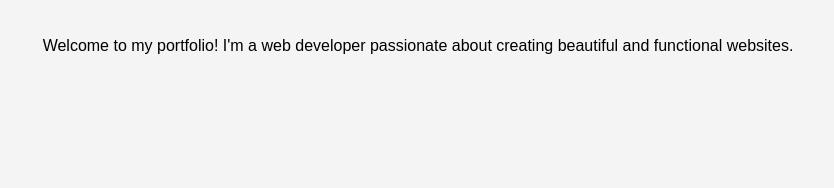
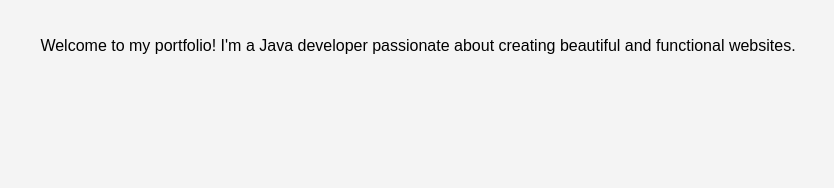
Before and after one commit to aman-3701/Resume, a plain HTML site: page index.html in a window 1280 px wide. Shown: the part 235-423 px from the top of the page, 222-1056 px from the left. Drawn offline with Linux system fonts and the light colour scheme.

Commit message:
Update index.html

```diff
--- a/index.html
+++ b/index.html
@@ -161,7 +161,7 @@
 
     <section id="about">
         <h2>About Me</h2>
-        <p>Welcome to my portfolio! I'm a web developer passionate about creating beautiful and functional websites.</p>
+        <p>Welcome to my portfolio! I'm a Java developer passionate about creating beautiful and functional websites.</p>
     </section>
 
     <section id="projects">
```
